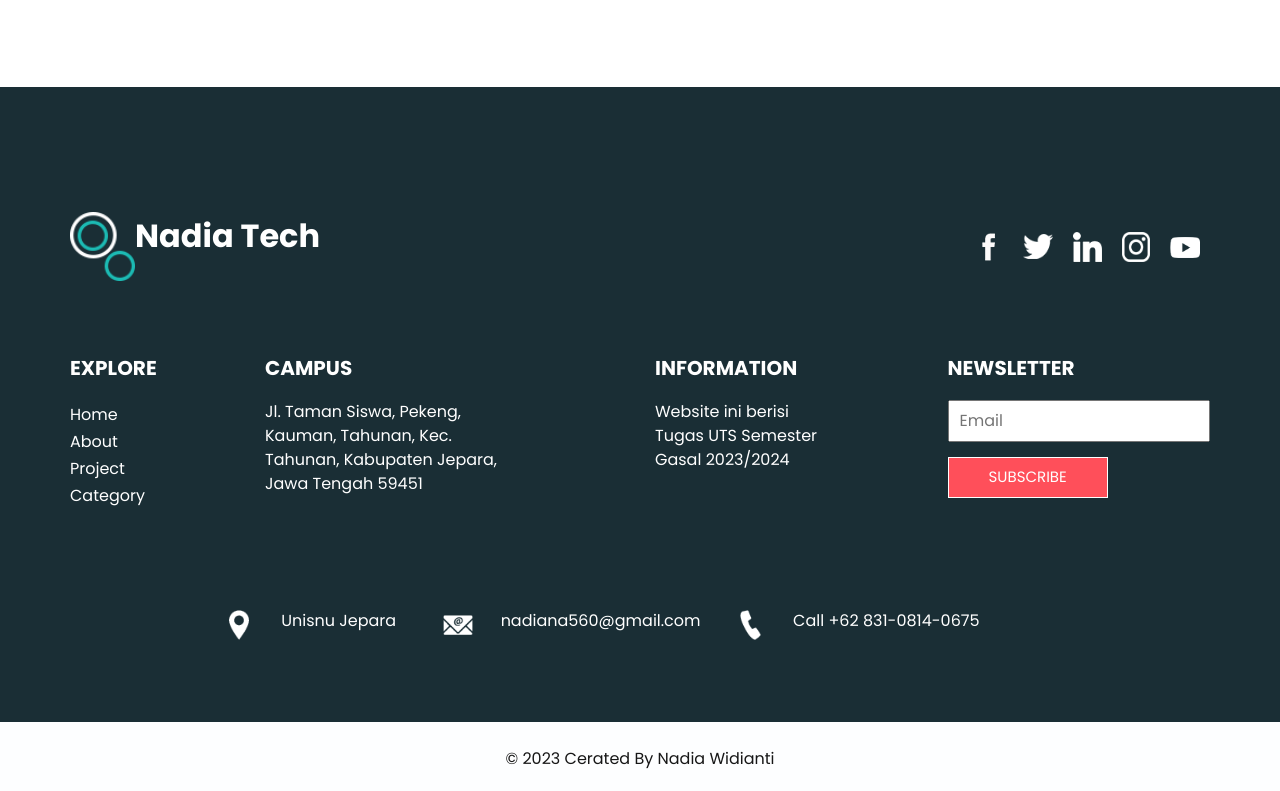
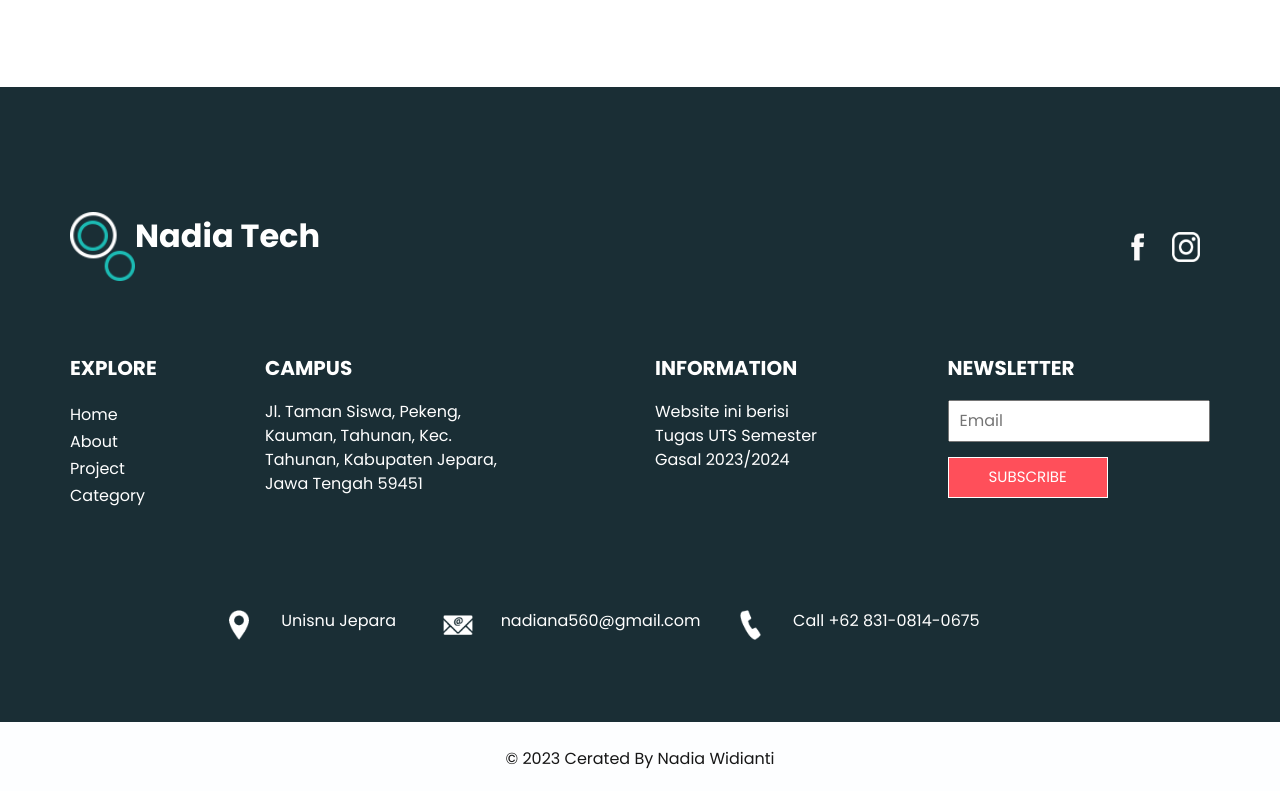
Before and after one commit to Nadiawidianti/NadiaTech, a plain HTML site: page index.html in a window 1280 px wide. Shown: the part 2646-3437 px from the top of the page. Drawn offline with Linux system fonts and the light colour scheme; files whose address does not match are found by name.

Commit message:
Update index.html

```diff
--- a/index.html
+++ b/index.html
@@ -411,17 +411,8 @@
             <a href="https://www.facebook.com/profile.php?id=100027383530091&mibextid=rS40aB7S9Ucbxw6v">
               <img src="fb.png" alt="">
             </a>
-            <a href="#">
-              <img src="twitter.png" alt="">
-            </a>
-            <a href="#">
-              <img src="linkedin.png" alt="">
-            </a>
             <a href="https://instagram.com/ndawdt_?igshid=Ymhmc21mNzg1ZWEy">
               <img src="instagram.png" alt="">
-            </a>
-            <a href="#">
-              <img src="youtube.png" alt="">
             </a>
           </div>
         </div>
```
